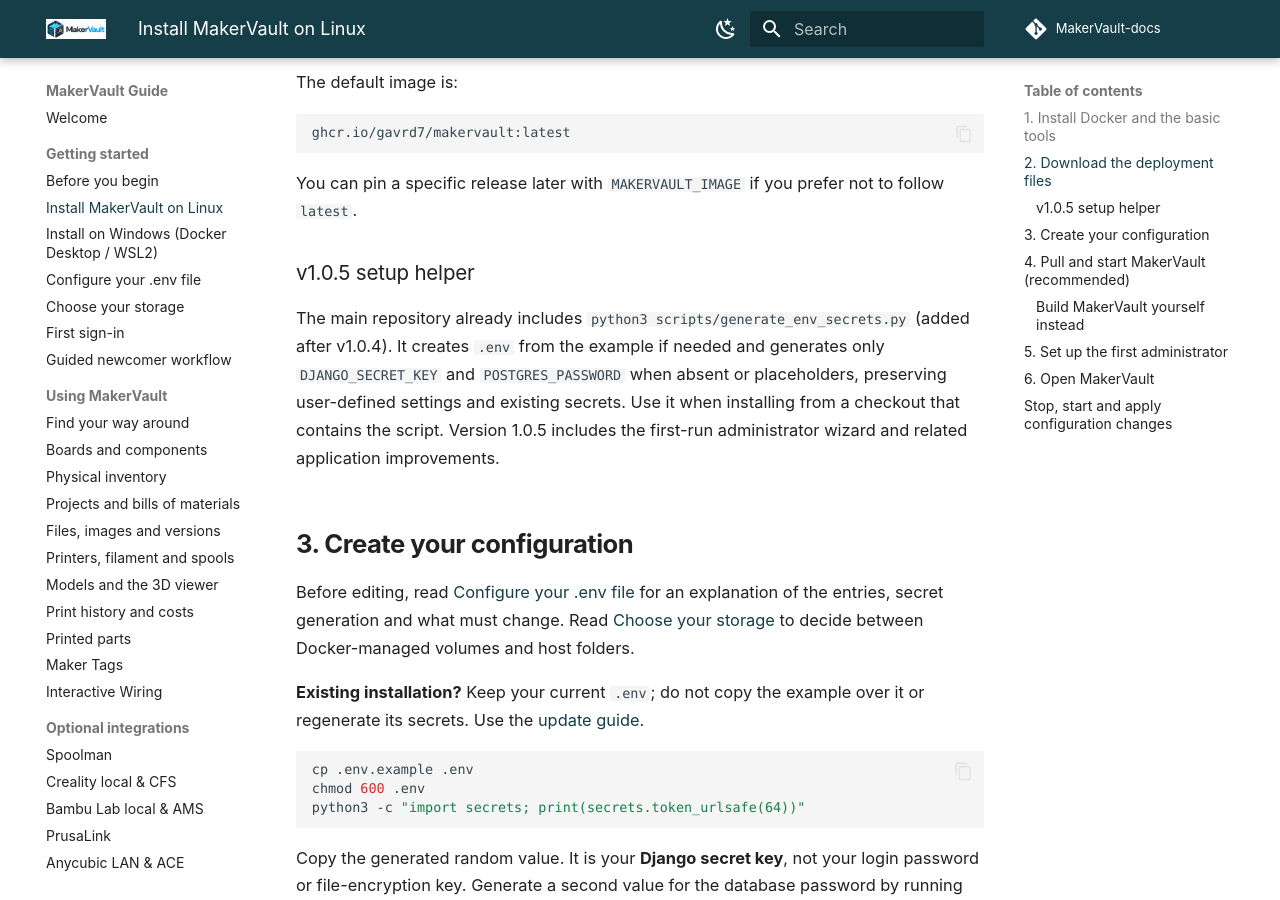
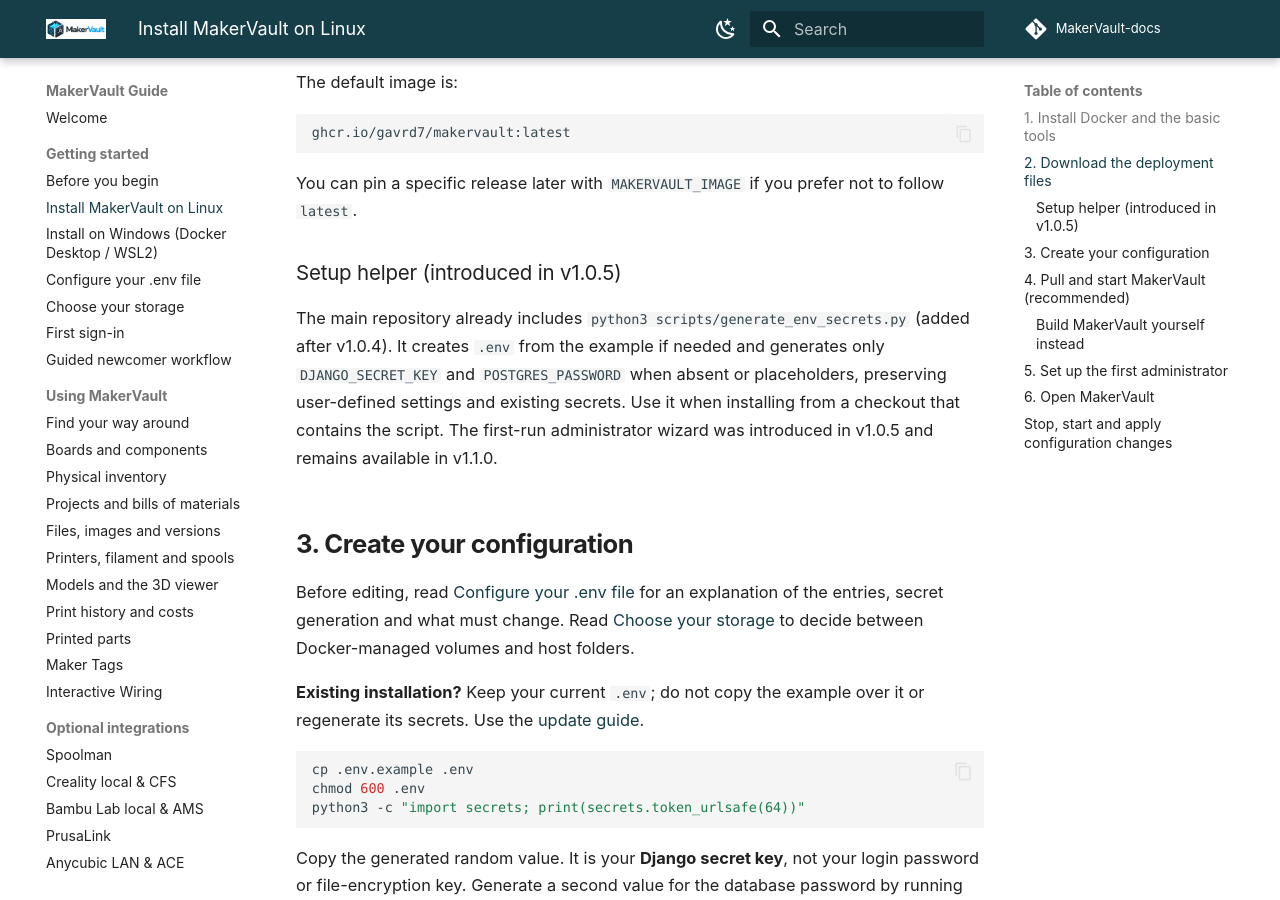
Before and after one commit to gavrd7/MakerVault-docs, an MkDocs documentation site: the page built from docs/guide/getting-started/install.md, in a window 1280 px wide and 900 px high, scrolled down 1401 px. Built offline with MkDocs 1.6.1 and Material for MkDocs 9.7.7, drawn with Linux system fonts in a browser that asks for light colours; comment, search, counter and statistics services are not loaded; some of the changed text lies outside the part shown.

Commit message:
docs: distinguish v1.1 catalogue updates from existing setup features

```diff
--- a/docs/guide/getting-started/install.md
+++ b/docs/guide/getting-started/install.md
@@ -55,9 +55,9 @@
 
 You can pin a specific release later with `MAKERVAULT_IMAGE` if you prefer not to follow `latest`.
 
-### v1.0.5 setup helper
+### Setup helper (introduced in v1.0.5)
 
-The main repository already includes `python3 scripts/generate_env_secrets.py` (added after v1.0.4). It creates `.env` from the example if needed and generates only `DJANGO_SECRET_KEY` and `POSTGRES_PASSWORD` when absent or placeholders, preserving user-defined settings and existing secrets. Use it when installing from a checkout that contains the script. Version 1.0.5 includes the first-run administrator wizard and related application improvements.
+The main repository already includes `python3 scripts/generate_env_secrets.py` (added after v1.0.4). It creates `.env` from the example if needed and generates only `DJANGO_SECRET_KEY` and `POSTGRES_PASSWORD` when absent or placeholders, preserving user-defined settings and existing secrets. Use it when installing from a checkout that contains the script. The first-run administrator wizard was introduced in v1.0.5 and remains available in v1.1.0.
 
 ## 3. Create your configuration
 
```
Also changed, not shown: other parts of docs/guide/getting-started/install.md (+1 -1 lines).
